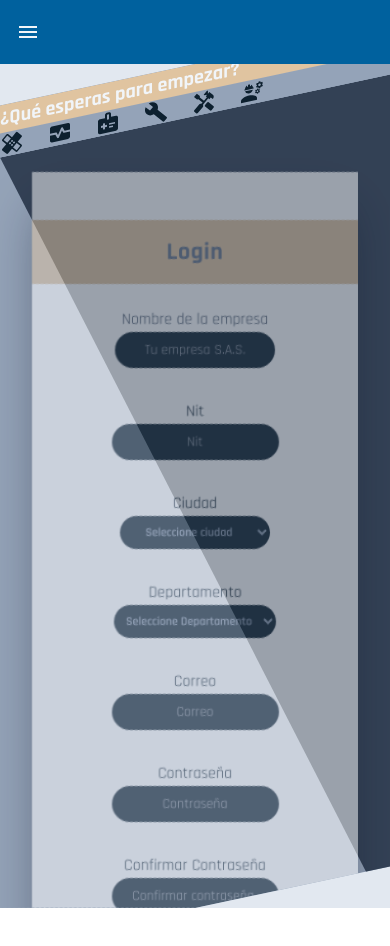
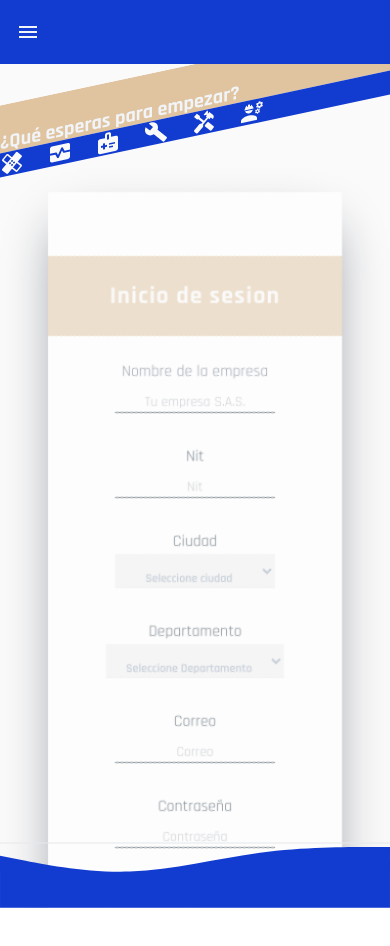
Before and after one commit to ccastri/yc.io, a Next.js app: page / in a window 390 px wide. Shown: the top 946 px of the page. After the commit the page ends 910 px from the top, so only its background shows below. Built offline with nearby package versions, Linux system fonts and the light colour scheme.

Commit message:
More UI enhancement

```diff
--- a/src/app/_components/Footer.tsx
+++ b/src/app/_components/Footer.tsx
@@ -3,12 +3,12 @@ import React from 'react'
 
 const Footer = () => {
   return (
-    <main className=' bottom-0 border hover:opacity-80 bg-slate-300 opacity-50 w-full fixed'>
+    <main className=' bottom-0 border hover:opacity-100 bg-[#123CD0] opacity-50 w-full sticky'>
       {/* <svg xmlns="http://www.w3.org/2000/svg" viewBox="0 0 1440 220">
         <path fill="#00cba9" fill-opacity="1" d="M0,192L34.3,192C68.6,192,137,192,206,165.3C274.3,139,343,85,411,96C480,107,549,181,617,197.3C685.7,213,754,171,823,138.7C891.4,107,960,85,1029,101.3C1097.1,117,1166,171,1234,202.7C1302.9,235,1371,245,1406,250.7L1440,256L1440,320L1405.7,320C1371.4,320,1303,320,1234,320C1165.7,320,1097,320,1029,320C960,320,891,320,823,320C754.3,320,686,320,617,320C548.6,320,480,320,411,320C342.9,320,274,320,206,320C137.1,320,69,320,34,320L0,320Z"></path>
       </svg> */}
-      <Image src="/wave_footer.svg" alt="wave footer" className='top-0' width={700} priority
-      height={150}/>
+      {/* <Image src="/wave_footer.svg" alt="wave footer" className='top-0' width={700} priority
+      height={150}/> */}
       {/* <Image src="/wave_footer.svg" alt="wave footer" className='' sizes="(max-width: 768px) 100vw, (max-width: 1200px) 50vw, 100vw" fill/> */}
     </main>
   )
--- a/src/app/_components/HdvI.tsx
+++ b/src/app/_components/HdvI.tsx
@@ -28,26 +28,26 @@ const HdvI = () => {
       <div className="flex flex-col col-span-5 space-y-8 py-4 px-6 ">
         <label className='font-semibold tracking-widest h-7 text-center text-xs'>DEPARTAMENTO
 
-        <input type="text" className='mt-1 mb-3 bg-slate-100 focus:outline-none focus:border-blue-500 w-full h-7 border rounded-md' />
+        <input type="text" className=' mb-3  focus:outline-none focus:border-b-blue-500 w-full h-7 border-b' />
         </label>
         <label className='font-semibold tracking-widest h-7 text-center pt-2 text-xs'>MUNICIPIO
-        <input type="text" className='mt-1 mb-3 bg-slate-100 focus:outline-none focus:border-blue-500 w-full h-7 border rounded-md'/>
+        <input type="text" className=' mb-3  focus:outline-none focus:border-b-blue-500 w-full h-7 border-b' />
 
         </label>
         <label className='font-semibold tracking-widest h-7 text-center pt-2 text-xs'>ENTIDAD
-        <input type="text" className='mt-1 mb-3 bg-slate-100 focus:outline-none focus:border-blue-500 w-full h-7 border rounded-md'/>
+        <input type="text" className=' mb-3  focus:outline-none focus:border-b-blue-500 w-full h-7 border-b' />
 
         </label>
         <label className='font-semibold tracking-widest h-7 text-center pt-2 text-xs'>CORREO
-        <input type="text" className='mt-1 mb-3 bg-slate-100 focus:outline-none focus:border-blue-500 w-full h-7 border rounded-md'/>
+        <input type="text" className=' mb-3  focus:outline-none focus:border-b-blue-500 w-full h-7 border-b' />
 
         </label>
         <label className='font-semibold tracking-widest h-7 text-center pt-2 text-xs'>DIRECCION
-        <input type="text" className='mt-1 mb-3 bg-slate-100 focus:outline-none focus:border-blue-500 w-full h-7 border rounded-md'/>
+        <input type="text" className=' mb-3  focus:outline-none focus:border-b-blue-500 w-full h-7 border-b' />
 
         </label>
         <label className='font-semibold tracking-widest h-7 text-center pt-2 text-xs'>TELEFONO
-        <input type="text" className='mt-1 mb-3 bg-slate-100 focus:outline-none focus:border-blue-500 w-full h-7 border rounded-md'/>
+        <input type="text" className=' mb-3  focus:outline-none focus:border-b-blue-500 w-full h-7 border-b' />
 
         </label>
       </div>
--- a/src/app/_components/Navbar.tsx
+++ b/src/app/_components/Navbar.tsx
@@ -15,7 +15,7 @@ const Navbar = () => {
       const SubMenu = ({ parentRoute, options }:any) => {
           const handleOptionClick = (option: string) => {
               // Assuming your routes are in the format '/option' (e.g., '/Mantenimiento', '/Calibracion', etc.)
-              router.push(`/${parentRoute}/${option}`);
+              option=== 'hojas de vida'? router.push(`/${parentRoute.toLowerCase()}/hdv`): router.push(`/${parentRoute.toLowerCase()}/${option.toLowerCase()}`)
           };
         return (
             <div
@@ -38,7 +38,7 @@ console.log(isToggle)
   return (
     <main className='w-auto'>
     <div
-        className={`group h-16 fixed z-50 w-full items-center px-4 text-slate-100 bg-[#00619E] opacity-20 hover:opacity-100 transition-opacity ${
+        className={`group h-16 fixed z-50 w-full items-center px-4 text-slate-100 bg-[#123CD0] opacity-20 hover:opacity-100 transition-opacity ${
           isToggle && 'opacity-0 pointer-events-none'}`}>
         <div className='flex h-full items-center justify-between cursor-pointer'>
 
@@ -73,7 +73,7 @@ console.log(isToggle)
         {showCronograma && <SubMenu
                             className='cursor-pointer'
                             parentRoute="cronograma"
-                            options={['mantenimiento', 'calibracion', 'capacitacion']} />}
+                            options={['Mantenimiento', 'Calibracion', 'Capacitacion']} />}
             </span>
       </p>
 
@@ -89,7 +89,7 @@ console.log(isToggle)
         </span>
         {showDocumentos && <SubMenu
         parentRoute="documentos"
-        options={['hojas de vida', 'Informes calibracion', 'Reportes mantenimiento']} />}
+        options={['Hojas de vida', 'Informes calibracion', 'Reportes mantenimiento']} />}
       </p>
 
       <p
@@ -114,7 +114,7 @@ console.log(isToggle)
       </p>
       <p
         className="hover:bg-gradient-to-b hover:from-[#3B2F3C] hover:to-slate-500 text-white px-4 py-2 rounded-full relative"
-        onClick={()=>router.push('/auth/regsitrarse')}
+        onClick={()=>router.push('/auth/registrarse')}
       >
         Registrarse
         {/* <span className='ml-2'>
@@ -127,7 +127,7 @@ console.log(isToggle)
 
         </div>
     </div>
-       {isToggle && <div className={`h-screen pt-4 px-4 bg-gray-800 duration-200 text-white fixed top-0 left-0 z-10 w-60 transition-transform transform ${
+       {isToggle && <div className={`h-screen pt-4 px-4 bg-[#123CD0] duration-200 text-white fixed top-0 left-0 z-10 w-60 transition-transform transform ${
             isToggle ? 'translate-x-0' : '-translate-x-60'
           }`}
         >
--- a/src/app/auth/login/page.tsx
+++ b/src/app/auth/login/page.tsx
@@ -4,8 +4,10 @@ import React from 'react'
 const page = () => {
   return (
     <div className='  p-16 overflow-y-auto h-full w-full'>
+      <div><svg xmlns="http://www.w3.org/2000/svg" viewBox="0 0 1440 320"><path fill="#123CD0" fill-opacity="1" d="M0,64L13.3,69.3C26.7,75,53,85,80,112C106.7,139,133,181,160,197.3C186.7,213,213,203,240,192C266.7,181,293,171,320,154.7C346.7,139,373,117,400,128C426.7,139,453,181,480,208C506.7,235,533,245,560,256C586.7,267,613,277,640,250.7C666.7,224,693,160,720,154.7C746.7,149,773,203,800,224C826.7,245,853,235,880,202.7C906.7,171,933,117,960,106.7C986.7,96,1013,128,1040,160C1066.7,192,1093,224,1120,202.7C1146.7,181,1173,107,1200,101.3C1226.7,96,1253,160,1280,208C1306.7,256,1333,288,1360,266.7C1386.7,245,1413,171,1427,133.3L1440,96L1440,0L1426.7,0C1413.3,0,1387,0,1360,0C1333.3,0,1307,0,1280,0C1253.3,0,1227,0,1200,0C1173.3,0,1147,0,1120,0C1093.3,0,1067,0,1040,0C1013.3,0,987,0,960,0C933.3,0,907,0,880,0C853.3,0,827,0,800,0C773.3,0,747,0,720,0C693.3,0,667,0,640,0C613.3,0,587,0,560,0C533.3,0,507,0,480,0C453.3,0,427,0,400,0C373.3,0,347,0,320,0C293.3,0,267,0,240,0C213.3,0,187,0,160,0C133.3,0,107,0,80,0C53.3,0,27,0,13,0L0,0Z"></path></svg></div>
         {/* <Image src={'/login.png'} alt='' fill object-fit='cover' /> */}
-      <button className='rounded-edge rounded-xl p-12  bg-black font-bold text-xl'>Hello World</button>
+      {/* <button className='rounded-edge rounded-xl p-12  bg-black font-bold text-xl'>Hello World</button> */}
+      <div><svg xmlns="http://www.w3.org/2000/svg" viewBox="0 0 1440 320"><path fill="#123CD0" fill-opacity="1" d="M0,64L13.3,69.3C26.7,75,53,85,80,112C106.7,139,133,181,160,197.3C186.7,213,213,203,240,192C266.7,181,293,171,320,154.7C346.7,139,373,117,400,128C426.7,139,453,181,480,208C506.7,235,533,245,560,256C586.7,267,613,277,640,250.7C666.7,224,693,160,720,154.7C746.7,149,773,203,800,224C826.7,245,853,235,880,202.7C906.7,171,933,117,960,106.7C986.7,96,1013,128,1040,160C1066.7,192,1093,224,1120,202.7C1146.7,181,1173,107,1200,101.3C1226.7,96,1253,160,1280,208C1306.7,256,1333,288,1360,266.7C1386.7,245,1413,171,1427,133.3L1440,96L1440,320L1426.7,320C1413.3,320,1387,320,1360,320C1333.3,320,1307,320,1280,320C1253.3,320,1227,320,1200,320C1173.3,320,1147,320,1120,320C1093.3,320,1067,320,1040,320C1013.3,320,987,320,960,320C933.3,320,907,320,880,320C853.3,320,827,320,800,320C773.3,320,747,320,720,320C693.3,320,667,320,640,320C613.3,320,587,320,560,320C533.3,320,507,320,480,320C453.3,320,427,320,400,320C373.3,320,347,320,320,320C293.3,320,267,320,240,320C213.3,320,187,320,160,320C133.3,320,107,320,80,320C53.3,320,27,320,13,320L0,320Z"></path></svg></div>
     </div>
   )
 }
--- a/src/app/auth/registrarse/page.tsx
+++ b/src/app/auth/registrarse/page.tsx
@@ -2,7 +2,9 @@ import React from 'react'
 
 const page = () => {
   return (
-    <div>page</div>
+    <div>
+      <h1>register works</h1>
+    </div>
   )
 }
 
--- a/src/app/layout.tsx
+++ b/src/app/layout.tsx
@@ -35,7 +35,7 @@ export default function RootLayout({
           {children}
          </LocalizationProvider>
         </main>
-        {/* <Footer/> */}
+        <Footer/>
       </body>
     </html>
   )
--- a/src/app/page.tsx
+++ b/src/app/page.tsx
@@ -125,15 +125,17 @@ const location=[
   //   setUser({ ...user, [name]: value })
   // }
   // const onSubmit: SubmitHandler<User> = async (data: User) => {
-  const onSubmit = async (data: User) => {
-        alert(JSON.stringify(data));
+    const onSubmit = async (data: User) => {
+      alert(JSON.stringify(data));
 
-  }
-  return (
-<div className="relative mt-16 w-100 xl:flex h-screen bg-slate-200 overflow-y-hidden  xl:flex-col transition-all duration-200  mb-32">
-  <div className=" w-full h-screen  bg-slate-400 opacity- xl:w-[50%] transition-all duration-200 transform -skew-y-12  overflow-y-hidden "  >
-    <h1 className= ' bg-[#E0C4A0] text-xl font-bold text-slate-100'>¿Qué esperas para empezar?</h1>
-    <div className= "space-x-6 text-[#0D202F]">
+    }
+    return (
+      // xl:flex clase del primer div
+<div className="relative mt-16 w-100  h-screen bg-[#fafafa]   xl:flex-col transition-all duration-200 scrollbar-track-transparent overflow-y-scroll scrollbar-thin scrollbar-thumb-[#747a80] scrollbar-thumb-rounded-md">
+{/* <div><svg xmlns="http://www.w3.org/2000/svg" viewBox="0 0 1440 320"><path fill="#123CD0" fill-opacity="1" d="M0,64L13.3,69.3C26.7,75,53,85,80,112C106.7,139,133,181,160,197.3C186.7,213,213,203,240,192C266.7,181,293,171,320,154.7C346.7,139,373,117,400,128C426.7,139,453,181,480,208C506.7,235,533,245,560,256C586.7,267,613,277,640,250.7C666.7,224,693,160,720,154.7C746.7,149,773,203,800,224C826.7,245,853,235,880,202.7C906.7,171,933,117,960,106.7C986.7,96,1013,128,1040,160C1066.7,192,1093,224,1120,202.7C1146.7,181,1173,107,1200,101.3C1226.7,96,1253,160,1280,208C1306.7,256,1333,288,1360,266.7C1386.7,245,1413,171,1427,133.3L1440,96L1440,0L1426.7,0C1413.3,0,1387,0,1360,0C1333.3,0,1307,0,1280,0C1253.3,0,1227,0,1200,0C1173.3,0,1147,0,1120,0C1093.3,0,1067,0,1040,0C1013.3,0,987,0,960,0C933.3,0,907,0,880,0C853.3,0,827,0,800,0C773.3,0,747,0,720,0C693.3,0,667,0,640,0C613.3,0,587,0,560,0C533.3,0,507,0,480,0C453.3,0,427,0,400,0C373.3,0,347,0,320,0C293.3,0,267,0,240,0C213.3,0,187,0,160,0C133.3,0,107,0,80,0C53.3,0,27,0,13,0L0,0Z"></path></svg></div> */}
+  <div className=" w-full h-screen  bg-[#fafafa] opacity-  transition-all duration-200 transform -skew-y-12  overflow-y-hidden "  >
+    <h1 className= ' bg-[#E0C4A0] py-6 h-12 text-xl font-bold text-slate-100'>¿Qué esperas para empezar?</h1>
+    <div className= "space-x-6 text-[#FAFAFA] bg-[#123CD0]">
 
     <HealingIcon/>
     <MonitorHeartIcon/>
@@ -142,16 +144,17 @@ const location=[
     <HandymanIcon/>
     <EngineeringIcon/>
     </div>
+    <div className=' absolute flex z-10 h-full w-full px-12  transform skew-y-12 my-auto overflow-auto  scrollbar-track-transparent overflow-y-scroll scrollbar-thin scrollbar-thumb-[#747a80] scrollbar-thumb-rounded-md'>
 
-    <div className=' absolute flex z-10 h-full w-full px-8  transform skew-y-12 my-auto overflow-auto  scrollbar-track-transparent overflow-y-scroll scrollbar-thin scrollbar-thumb-slate-100 scrollbar-thumb-rounded-md'>
-      <div className='shadow-2xl mt-14 flex flex-col w-full space-y-4 my-auto py-12 opacity-50 items-center hover:opacity-90 bg-[#FFFF] shadow-slate-900  transition-all duration-300 transform '>
-        <h1 className= 'text-slate-500 font-bold text-2xl text-center py-4 tracking-wide w-full bg-[#E0C4A0] '>Login</h1>
+      <div className='shadow-2xl mt-14 flex flex-col w-full space-y-4 my-auto py-16 opacity-50 items-center hover:opacity-100 bg-[#FFFF] shadow-slate-900  transition-all duration-300 transform '>
+
+        <h1 className= 'text-[#fafafa] font-bold text-2xl text-center w-full py-6 tracking-wider bg-[#E0C4A0] '>Inicio de sesion</h1>
         <form action="" onSubmit={handleSubmit(onSubmit)} className="p-2 text-md text-center flex flex-col transition-all duration-300 transform  md:grid md:grid-cols-2 md:justify-evenly w-auto gap-8 text-[#0D202F] mx-auto">
           <label  className=' text-md text-center flex flex-col  w-auto text-slate-600 mx-auto '>
             Nombre de la empresa
             <input
             placeholder='Tu empresa S.A.S.'
-            className=' focus:outline-none text-center text-sm rounded-full py-2 w-40 text-slate-500 mx-auto bg-[#0D202F] '
+            className={` focus:border-blue-500 focus:outline-none text-center text-sm  pt-2 w-40 text-slate-500 mx-auto border-b border-[#0D202F] ${errors.empresa && 'border-red-500'}`}
             // name='nombre de la empresa'
             // defaultValue={field.options?.[0]?.value}
             {...register('empresa' , {
@@ -165,7 +168,7 @@ const location=[
             Nit
             <input
             placeholder='Nit'
-            className=' focus:outline-none text-center text-sm rounded-full py-2 w-auto text-slate-500 mx-auto bg-[#0D202F]'
+            className={` focus:border-blue-500  focus:outline-none text-center text-sm  pt-2 w-40 text-slate-500 mx-auto border-b border-[#0D202F] ${errors.nit && 'border-red-500'}`}
              {...register('nit' , {
               required: 'Digite el NIT de la empresa a la que pertenece',
               })}
@@ -176,7 +179,7 @@ const location=[
           <label  className='text-md text-center flex flex-col  w-[90%] text-[#0D202F] mx-auto '>
             Ciudad
             <select
-            className="text-center w-full items-center bg-[#0D202F]  p-2 right-0 rounded-full  text-slate-400 text-xs text-md focus:outline-none font-semibold" id=""
+            className={`text-center justify-center focus:border-blue-500 w-full items-center  p-4 pb-0 right-0   text-slate-400 text-xs  text-md focus:outline-none  font-semibold border-b ${errors.departamento && 'border-red-500'}`} id=""
              {...register('ciudad' , {
               required: 'Seleccione la ciudad donde se ubica la empresa',
               })}
@@ -197,7 +200,7 @@ const location=[
           <label  className='text-md text-center flex flex-col  w-auto text-[#0D202F] mx-auto '>
             Departamento
              <select
-             className="text-center w-full items-center bg-[#0D202F] p-2 right-0 rounded-full  text-slate-400 text-xs  text-md focus:outline-none  font-semibold" id=""
+             className={`text-center justify-center focus:border-blue-500 w-full items-center  p-4 pb-0 right-0   text-slate-400 text-xs  text-md focus:outline-none  font-semibold border-b ${errors.departamento && 'border-red-500'}`} id=""
              {...register('departamento' , {
                required: 'Seleccione el departamento donde se ubica la empresa',
               })}
@@ -215,7 +218,7 @@ const location=[
             <input
             placeholder='Correo'
             type='email'
-            className=' focus:outline-none text-center text-sm rounded-full py-2 bg-[#0D202F] w-auto text-slate-500 mx-auto '
+            className={` focus:border-blue-500  focus:outline-none text-center text-sm  pt-2 w-40 text-slate-500 mx-auto border-b border-[#0D202F] ${errors.correo && 'border-red-500'}`}
              {...register('correo' , {
                required: 'Digite su correo electronico empresarial',
               })}
@@ -227,7 +230,7 @@ const location=[
             <input
             placeholder='Contraseña'
             type='password'
-            className=' focus:outline-none text-center bg-[#0D202F] text-sm rounded-full py-2 w-auto text-slate-500 mx-auto '
+            className={` focus:border-blue-500  focus:outline-none text-center text-sm  pt-2 w-40 text-slate-500 mx-auto border-b border-[#0D202F] ${errors.contraseña && 'border-red-500'}`}
       {...register('contraseña' , {
         required: 'La contraseña es obligatoria',
               pattern: {
@@ -243,7 +246,7 @@ const location=[
             <input
             placeholder='Confirmar contraseña '
             type='password'
-            className=' focus:outline-none text-center text-sm rounded-full py-2 w-auto text-slate-500 mx-auto bg-[#0D202F]'
+            className={` focus:border-blue-500  focus:outline-none text-center text-sm  pt-2 w-40 text-slate-500 mx-auto border-b border-[#0D202F] ${errors.confirmarContraseña && 'border-red-500'}`}
              {...register('confirmarContraseña' , {
             required: 'La contraseña es obligatoria',
               pattern: {
@@ -257,7 +260,7 @@ const location=[
  <label  className='text-md text-center flex flex-col  w-auto text-[#0D202F] mx-auto '>
   Registrarse como:
     <select
-     className="text-center w-full items-center bg-[#0D202F]  p-2 right-0 rounded-full  text-slate-400 text-xs text-md focus:outline-none font-semibold" id=""
+     className={`text-center justify-center focus:border-blue-500 w-full items-center  p-4 pb-0 right-0   text-slate-400 text-xs  text-md focus:outline-none  font-semibold border-b ${errors.departamento && 'border-red-500'}`} id=""
       {...register('role', {
         required: 'Seleccione el cargo o función que desempeña en la empresa',
       })}
@@ -286,16 +289,22 @@ const location=[
     {errors.tos && <span className="text-red-500 font-semibold text-center text-sm w-36">{errors.tos?.message}</span>}
   {/* </div> */}
 </label>
-          <input type='submit' className='text-slate-300 hover:opacity-75 mt-4 py-2 mb-6 md:ml-[25%] rounded-full md:justify-center transform hover:scale-125 hover:bg-slate-500 hover:text-slate-100 focus:outline-none transition-all duration-150 hover:ease-in-out col-span-2 md:w-1/2 bg-[#00619E]' placeholder='Submit'/>
+          <input type='submit' className='text-slate-500 hover:text-[#0D202F] hover:shadow-lg hover:opacity-75 mt-4 py-2 mb-6 md:ml-[25%] hover:rounded-full md:justify-center transform hover:scale-125 hover:border-[#123CD0] focus:outline-none transition-all duration-150 hover:ease-in-out col-span-2 md:w-1/2 text-xl hover:font-semibold  border-b-2 font-bold' placeholder='Submit'/>
         </form>
       </div>
     </div>
 
-    <div className=" h-screen  bg-slate-700 pt-36 clip-triangle -rotate-180   w-full"   />
+    {/* <div className=" h-screen  bg-slate-700 pt-36 clip-triangle -rotate-180   w-full"   /> */}
     </div>
-    <div className='absolute  right-0 h-screen  border-black bg-[#0D202F] hidden xl:flex w-[50%]'>
+    {/* <div className='absolute  right-0 h-screen  border-black bg-[#0D202F] hidden xl:flex w-[50%]'>
       <h1>Here Immmmm</h1>
-    </div>
+    </div> */}
+    {/* <div><svg xmlns="http://www.w3.org/2000/svg" viewBox="0 0 1440 320"><path fill="#123CD0" fill-opacity="1" d="M0,64L13.3,69.3C26.7,75,53,85,80,112C106.7,139,133,181,160,197.3C186.7,213,213,203,240,192C266.7,181,293,171,320,154.7C346.7,139,373,117,400,128C426.7,139,453,181,480,208C506.7,235,533,245,560,256C586.7,267,613,277,640,250.7C666.7,224,693,160,720,154.7C746.7,149,773,203,800,224C826.7,245,853,235,880,202.7C906.7,171,933,117,960,106.7C986.7,96,1013,128,1040,160C1066.7,192,1093,224,1120,202.7C1146.7,181,1173,107,1200,101.3C1226.7,96,1253,160,1280,208C1306.7,256,1333,288,1360,266.7C1386.7,245,1413,171,1427,133.3L1440,96L1440,320L1426.7,320C1413.3,320,1387,320,1360,320C1333.3,320,1307,320,1280,320C1253.3,320,1227,320,1200,320C1173.3,320,1147,320,1120,320C1093.3,320,1067,320,1040,320C1013.3,320,987,320,960,320C933.3,320,907,320,880,320C853.3,320,827,320,800,320C773.3,320,747,320,720,320C693.3,320,667,320,640,320C613.3,320,587,320,560,320C533.3,320,507,320,480,320C453.3,320,427,320,400,320C373.3,320,347,320,320,320C293.3,320,267,320,240,320C213.3,320,187,320,160,320C133.3,320,107,320,80,320C53.3,320,27,320,13,320L0,320Z"></path></svg></div> */}
+
+    <div className='w-full sticky h-auto bottom-0 z-50'>
+
+        <svg xmlns="http://www.w3.org/2000/svg" viewBox="0 0 1440 320"><path fill="#123CD0" fill-opacity="1" d="M0,128L80,144C160,160,320,192,480,186.7C640,181,800,139,960,117.3C1120,96,1280,96,1360,96L1440,96L1440,320L1360,320C1280,320,1120,320,960,320C800,320,640,320,480,320C320,320,160,320,80,320L0,320Z"></path></svg>
+        </div>
 </div>
   )
 }
```
Also changed, not shown: src/app/documentos/hdv/page.tsx (+17 -2 lines).
